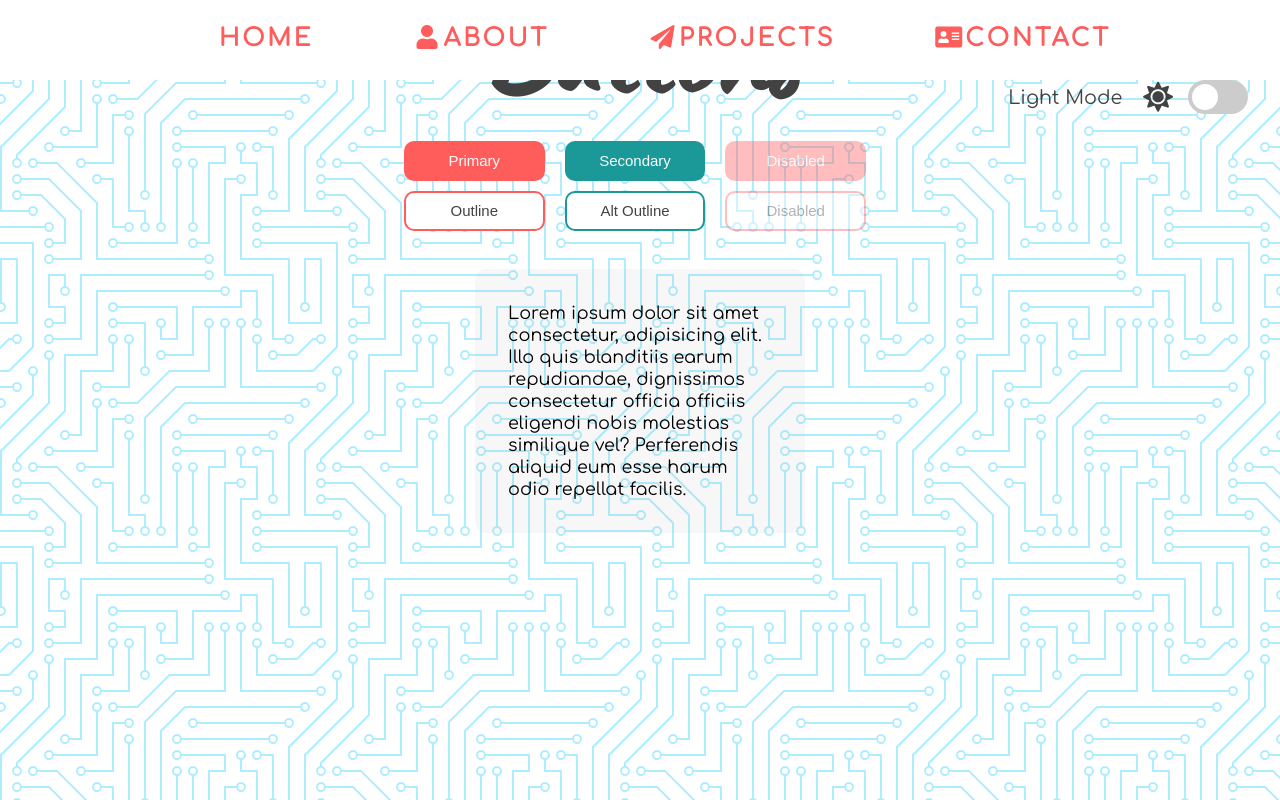
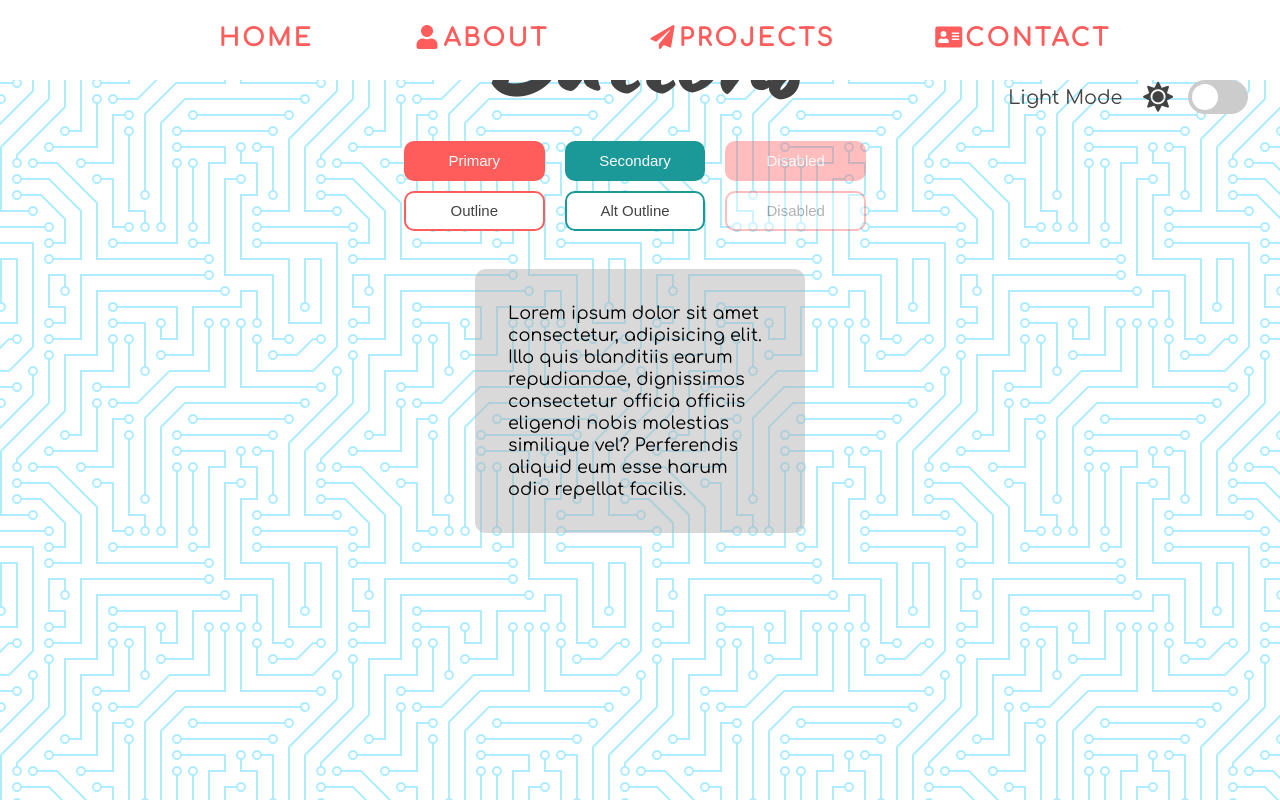
Before and after one commit to kawgh1/light-dark-mode-mobile, a plain HTML site: page index.html in a window 1280 px wide. In both pictures the pointer is over the element 640 px from the left and 2526 px from the top of the page. Shown: the part 2126-2926 px from the top of the page. Drawn offline with Linux system fonts and the light colour scheme.

Commit message:
animation

```diff
--- a/style.css
+++ b/style.css
@@ -243,11 +243,10 @@ button:hover:not(.outline) {
 }
 
 .text-box:hover,
-.text-box:focus,
-.text-box:active {
+.text-box:focus{
 
   transform: scale(1.1);
-  background-color: rgb( 180 180 180 / 10%) !important;
+  background-color: rgb( 180 180 180 / 50%) !important;
   -webkit-transition: all .2s ease-out;
       -moz-transition: all .2s ease-out;
       -ms-transition: all .2s ease-out;
```
